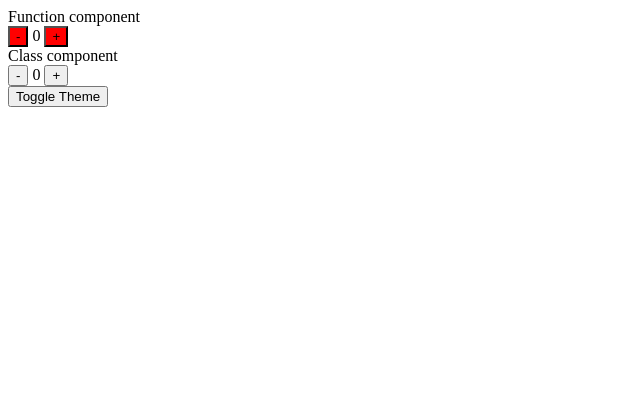
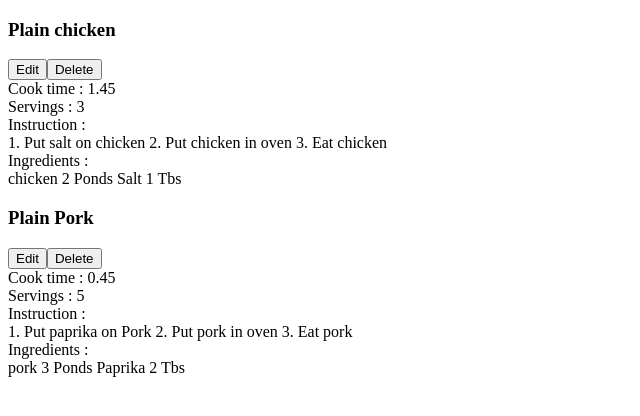
Before and after one commit to Cossi-tech/Cook-with-React, a React (Create React App) app: page / in a window 1280 px wide. Shown: the top 416 px of the page, without its empty margins (0-640 px from the left). Built offline with nearby package versions, Linux system fonts and the light colour scheme.

Commit message:
Add of a recipe list

```diff
--- a/src/App.js
+++ b/src/App.js
@@ -1,26 +1,49 @@
-import React,{useState} from 'react';
-import './App.css';
-import Counter from './Counter.js';
-import CounterHooks from './CounterHooks';
-
-export const ThemeContext = React.createContext()
+import RecipeList from "./RecipeList/RecipeList";
 
 function App() {
-
-  const [theme,SetTheme]= useState('red')
   return (
-    <ThemeContext.Provider value={{backgroundColor : theme}}>
-    Function component
-    <CounterHooks initialCount={0} />
-    Class component
-    <Counter initialCount={0}/>
-
-    <button onClick={() => SetTheme(prevTheme => {
-      return prevTheme ==='red' ? 'blue' : 'red'
-    })}> Toggle Theme </button>
-
-    </ThemeContext.Provider>
+    <RecipeList  recipes ={sampleRecipes} />
   )
 }
+const sampleRecipes =[
+  {
+    id : 1,
+    name : 'Plain chicken',
+    servings : 3,
+    cookTime : '1.45',
+    instruction : "1. Put salt on chicken \n2. Put chicken in oven\n 3. Eat chicken",
+    ingredients:[
+      {
+        id : 1,
+        name : 'chicken',
+        amount: '2 Ponds'
+      },
+      {
+        id : 2,
+        name : 'Salt',
+        amount: '1 Tbs'
+      }
+    ]
+  },
+  {
+    id : 2,
+    name : 'Plain Pork',
+    servings : 5,
+    cookTime : '0.45',
+    instruction : "1. Put paprika on Pork \n2. Put pork in oven\n 3. Eat pork",
+    ingredients:[
+      {
+        id : 1,
+        name : 'pork',
+        amount: '3 Ponds'
+      },
+      {
+        id : 2,
+        name : 'Paprika',
+        amount: '2 Tbs'
+      }
+    ]
+  }
+]
 
 export default App;
--- a/src/Counter.js/index.js
+++ /dev/null
@@ -1,31 +0,0 @@
-import {
-    Component
-} from "react"
-
-export default class Counter extends Component {
-
-    constructor(props) {
-        super(props)
-
-        this.state = {
-            count: props.initialCount
-        }
-    }
-
-    render() {
-
-        return (
-            <div>
-                <button onClick={() => this.changeCount(-1)}> - </button>
-                <span> {this.state.count} </span>
-                <button onClick={() => this.changeCount(+1)}> + </button>
-            </div>
-        )
-    }
-    changeCount(amount) {
-        this.setState(prevState => {
-            return { count: prevState.count + amount }
-    })
-
-}
-}
--- a/src/CounterHooks/index.js
+++ /dev/null
@@ -1,14 +0,0 @@
-import React,{useState,useContext} from 'react'
-import { ThemeContext } from '../App'
-
-export default function CounterHooks({initialCount}) {
-    const [count, setCount] = useState(initialCount)
-    const theme = useContext(ThemeContext)
-    return (
-        <div>
-           <button style={theme} onClick={() => setCount(prevCount => prevCount -1)} > - </button>
-            <span> {count} </span>
-            <button style={theme} onClick={() => setCount(prevCount => prevCount +1)} > + </button>
-        </div>
-    )
-}
--- /dev/null
+++ b/src/Ingredient.js
@@ -0,0 +1,10 @@
+import React from 'react'
+
+export default function Ingredient({name,amount}) {
+    return (
+        <>
+            <span> {name} </span>
+            <span> {amount} </span>
+        </>
+    )
+}
--- /dev/null
+++ b/src/IngredientList.js
@@ -0,0 +1,13 @@
+import React from 'react'
+import Ingredient from './Ingredient'
+
+export default function IngredientList({ingredients}) {
+    const ingredientElements = ingredients.map(ingredient => {
+        return < Ingredient key ={ingredient.id} {...ingredient} />
+    })
+    return (
+        <div>
+           {ingredientElements}
+        </div>
+    )
+}
--- /dev/null
+++ b/src/Recipe/Recipe.js
@@ -0,0 +1,42 @@
+import React from 'react'
+import IngredientList from '../IngredientList'
+
+export default function Recipe(props) {
+    const {
+        name,
+        cookTime,
+        servings,
+        instruction,
+        ingredients
+    } = props
+
+    return (
+        <div>
+            <div>
+                <h3> {name}</h3>
+                <div>
+                    <button> Edit </button>
+                    <button> Delete</button>
+                </div>
+            </div>
+            <div>
+                <span> Cook time :</span>
+                <span> {cookTime}</span>
+            </div>
+            <div>
+                <span> Servings :</span>
+                <span> {servings} </span>
+            </div>
+            <div>
+                <span> Instruction : </span>
+                <div>
+                    {instruction}
+                </div>
+            </div>
+            <span> Ingredients : </span>
+                <div>
+                    <IngredientList ingredients={ingredients} />
+                </div>
+        </div>
+    )
+}
--- /dev/null
+++ b/src/RecipeList/RecipeList.js
@@ -0,0 +1,16 @@
+import React from 'react'
+import Recipe from '../Recipe/Recipe'
+
+export default function RecipeList({
+    recipes
+})
+{
+    return (<div> {
+        recipes.map(recipe => {
+            return <Recipe
+            key = {recipe.id}
+             {...recipe}/>
+        })
+    } </div>)
+
+    }
```
